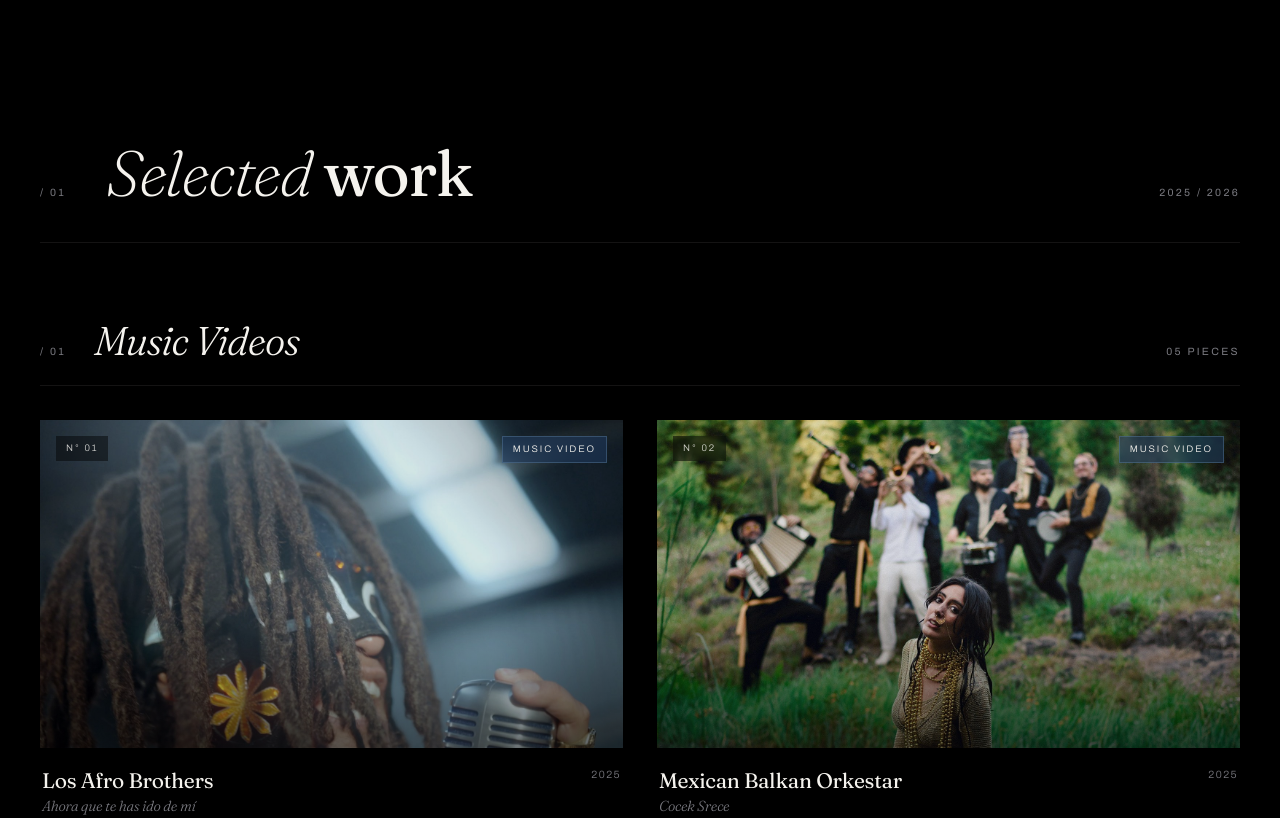
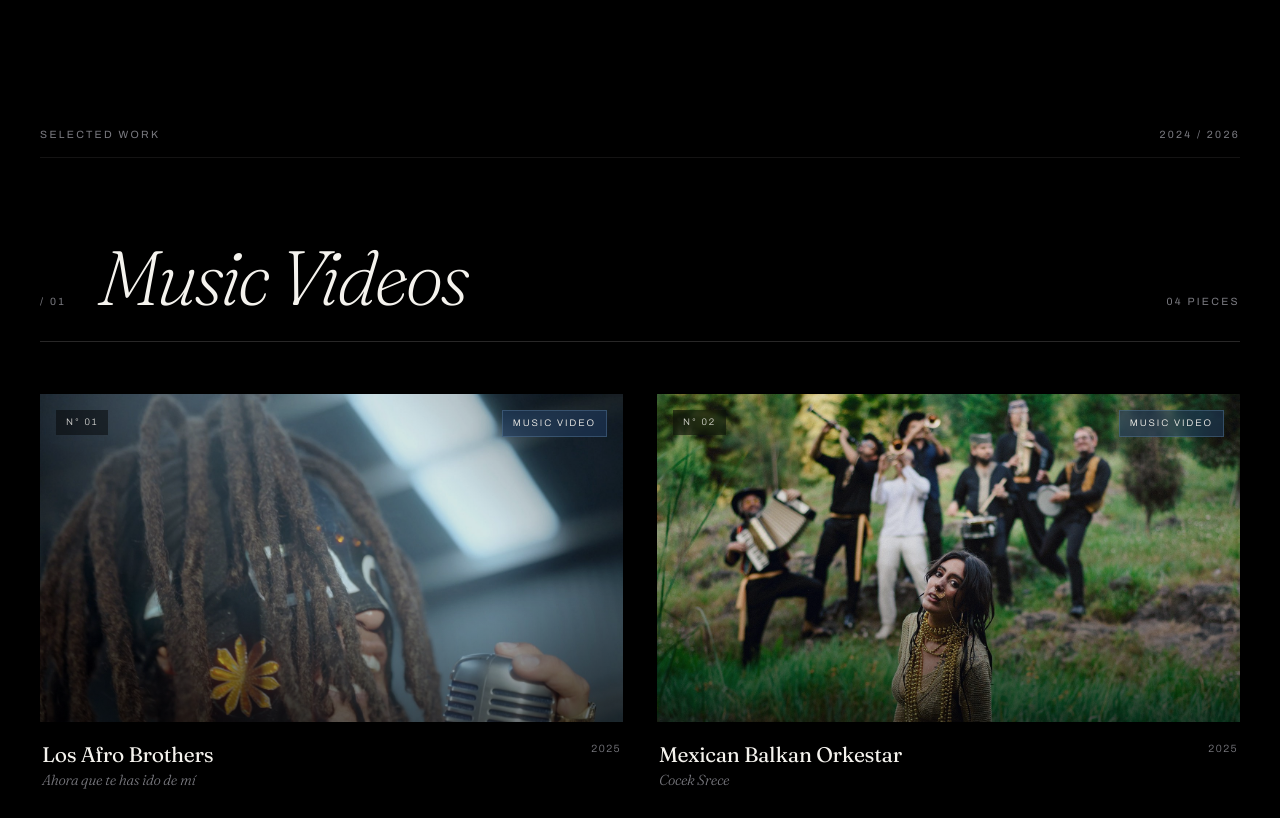
Before and after one commit to parpa2/parpa2-site, a plain HTML site: page index.html in a window 1280 px wide. Shown: the part 883-1701 px from the top of the page. Drawn offline with Linux system fonts and the light colour scheme.

Commit message:
Add files via upload
Agregar Barry White y reorganizar categorías

```diff
--- a/index.html
+++ b/index.html
@@ -92,10 +92,11 @@
 .section-head h2 .em{font-style:normal;font-weight:400}
 
 /* ── CATEGORÍAS ── */
-.category{margin-bottom:110px}
+.work-overline{display:flex;justify-content:space-between;align-items:baseline;padding-bottom:14px;margin-bottom:84px;border-bottom:1px solid var(--line)}
+.category{margin-bottom:170px}
 .category:last-child{margin-bottom:0}
-.category-head{display:grid;grid-template-columns:auto 1fr auto;align-items:baseline;gap:28px;padding-bottom:16px;margin-bottom:34px;border-bottom:1px solid var(--line)}
-.category-head h3{font-family:var(--serif);font-weight:300;font-style:italic;font-size:clamp(26px,3.2vw,40px);letter-spacing:-.025em}
+.category-head{display:grid;grid-template-columns:auto 1fr auto;align-items:baseline;gap:32px;padding-bottom:26px;margin-bottom:52px;border-bottom:1px solid var(--line-strong)}
+.category-head h3{font-family:var(--serif);font-weight:200;font-style:italic;font-size:clamp(40px,6vw,86px);line-height:.95;letter-spacing:-.04em}
 .category-head .rule{height:1px;background:var(--line-strong);transform:translateY(-6px)}
 
 /* ── GRID DE PROYECTOS ── */
@@ -220,7 +221,7 @@
       <p>Reel · 2026</p>
       <div class="line"></div>
       <p>Guadalajara — MX</p>
-      <p>Available worldwide</p>
+      <p>Available across LATAM</p>
     </div>
   </div>
   <div class="hero-scroll"><span>Scroll</span><div class="stick"></div></div>
@@ -234,9 +235,8 @@
 </div>
 
 <section class="section" id="work">
-  <header class="section-head">
-    <span class="label">/ 01</span>
-    <h2>Selected <span class="em">work</span></h2>
+  <header class="work-overline">
+    <span class="label">Selected work</span>
     <span class="label meta" id="workRange">2025 / 2026</span>
   </header>
   <div id="workBody"></div>
@@ -341,15 +341,6 @@
   },
   {
     category: 'music-videos',
-    artist:   'Le Funk',
-    title:    'Le Girls',
-    year:     2025,
-    tag:      'Series',
-    video:    { playlist: 'PL-74pB-gUO9M6o00TiBpNH8bBlXL5h1qn' },
-    image:    'mv-le-girls.jpg'
-  },
-  {
-    category: 'music-videos',
     artist:   'Los Afro Brothers',
     title:    'La vida solo es una vez',
     year:     2025,
@@ -379,6 +370,35 @@
   },
   {
     category: 'live-shows',
+    artist:   'Le Funk',
+    title:    'La Vie En Rose · Pilarica — Live From Plaza de Toros Nuevo Progreso',
+    year:     2025,
+    tag:      'Live Show',
+    video:    { id: 'xortWO2ldlQ' },
+    // TEMPORAL — reemplazar por un still 1600×900 en assets/images/
+    image:    'https://img.youtube.com/vi/xortWO2ldlQ/maxresdefault.jpg'
+  },
+  {
+    category: 'live-shows',
+    artist:   'Le Funk',
+    title:    'Come And Get Your Love · Tú Con Él · I\'m Every Woman · Superstition',
+    year:     2025,
+    tag:      'Live Show',
+    video:    { id: '-lfvvRaFnDM' },
+    // TEMPORAL — reemplazar por un still 1600×900 en assets/images/
+    image:    'https://img.youtube.com/vi/-lfvvRaFnDM/maxresdefault.jpg'
+  },
+  {
+    category: 'live-shows',
+    artist:   'Le Funk',
+    title:    "Can't Get Enough of Your Love Babe · Barry White cover",
+    year:     2024,
+    tag:      'Live Show',
+    video:    { id: 'SzpBlgeaFjc' },
+    image:    'https://img.youtube.com/vi/SzpBlgeaFjc/maxresdefault.jpg'
+  },
+  {
+    category: 'live-shows',
     artist:   'Zyanya',
     title:    'Caótica · C3 Rooftop',
     year:     2025,
@@ -387,6 +407,15 @@
     image:    'lsh-zyanya-caotica-c3-rooftop.jpg'
   },
 
+  {
+    category: 'live-sessions',
+    artist:   'Le Funk',
+    title:    'Le Girls',
+    year:     2025,
+    tag:      'Series',
+    video:    { playlist: 'PL-74pB-gUO9M6o00TiBpNH8bBlXL5h1qn' },
+    image:    'ls-le-girls.jpg'
+  },
   {
     category: 'live-sessions',
     artist:   'Le Funk',
```
